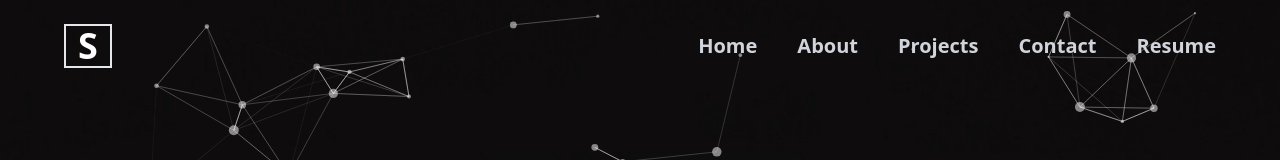
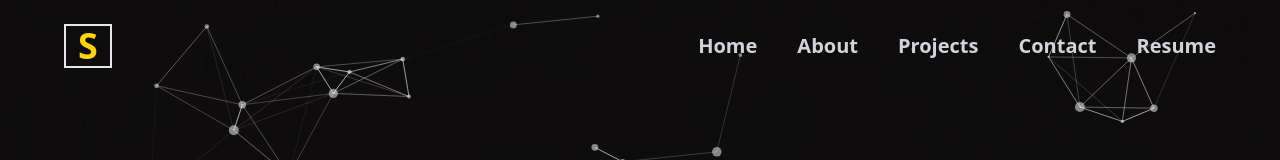
Before and after one commit to Satyam1013/Portfolio, a Next.js app: page / in a window 1280 px wide. Shown: the top 160 px of the page. Built offline with nearby package versions, Linux system fonts and the light colour scheme.

Commit message:
fixed arrow function

```diff
--- a/components/AboutMe.tsx
+++ b/components/AboutMe.tsx
@@ -57,7 +57,7 @@ const directionStyles = [
   { x: 0, y: 100 }, // from bottom
 ];
 
-const AboutMe = () => {
+export default function AboutMe() {
   const splitTextToWords = (text: string) => {
     return text.split(" ").map((word: string, index: number) => (
       <span
@@ -121,6 +121,4 @@ const AboutMe = () => {
       </div>
     </section>
   );
-};
-
-export default AboutMe;
+}
--- a/components/Contact.tsx
+++ b/components/Contact.tsx
@@ -8,7 +8,7 @@ const cardVariant = (direction: any) => ({
   visible: { opacity: 1, x: 0, y: 0, transition: { duration: 0.6 } },
 });
 
-const Contact = () => {
+export default function Contact() {
   const [username, setUsername] = useState("");
   const [email, setEmail] = useState("");
   const [message, setMessage] = useState("");
@@ -165,6 +165,4 @@ const Contact = () => {
       </div>
     </section>
   );
-};
-
-export default Contact;
+}
--- a/components/Navbar.tsx
+++ b/components/Navbar.tsx
@@ -36,7 +36,26 @@ export default function Navbar() {
   const capitalize = (str: string) =>
     str.charAt(0).toUpperCase() + str.slice(1);
 
-  const renderDesktopNavbar = () => (
+  return (
+    <div className="absolute inset-0 bg-black bg-opacity-10">
+      <motion.nav
+        style={{ backgroundColor: navColor }}
+        className={`w-full px-6 md:px-16 ${navHeight} flex justify-between items-center fixed top-0 z-40 transition-all duration-500`}
+        initial={{ y: -80 }}
+        animate={{ y: 0 }}
+        transition={{ duration: 0.5 }}
+      >
+        <motion.h1
+          className="text-4xl text-designColor font-extrabold border-2 w-12 text-center"
+          initial={{ opacity: 0, scale: 0.8 }}
+          animate={{ opacity: 1, scale: 1 }}
+          transition={{ duration: 0.5 }}
+        >
+          S
+        </motion.h1>
+
+        {/* Navbar Desktop*/}
+
         <div className="hidden md:flex gap-10 items-center">
           {routes.map((section) => (
             <Link
@@ -61,27 +80,6 @@ export default function Navbar() {
             <span className="absolute bottom-0 left-0 w-0 h-[2px] bg-designColor transition-all duration-300 group-hover:w-full"></span>
           </a>
         </div>
-  );
-
-  return (
-    <div className="absolute inset-0 bg-black bg-opacity-10">
-      <motion.nav
-        style={{ backgroundColor: navColor }}
-        className={`w-full px-6 md:px-16 ${navHeight} flex justify-between items-center fixed top-0 z-40 transition-all duration-500`}
-        initial={{ y: -80 }}
-        animate={{ y: 0 }}
-        transition={{ duration: 0.5 }}
-      >
-        <motion.h1
-          className="text-4xl text-white font-extrabold border-2 w-12 text-center"
-          initial={{ opacity: 0, scale: 0.8 }}
-          animate={{ opacity: 1, scale: 1 }}
-          transition={{ duration: 0.5 }}
-        >
-          S
-        </motion.h1>
-
-        {renderDesktopNavbar()}
 
         <div
           onClick={() => setMenu(true)}
--- a/components/ScrollBtn.tsx
+++ b/components/ScrollBtn.tsx
@@ -1,7 +1,7 @@
 import React, { useEffect } from "react";
 import { TbChevronRight } from "react-icons/tb";
 
-const ScrollBtn = () => {
+export default function ScrollBtn() {
   useEffect(() => {
     const scrollBtn = document.querySelector(".scrollBtn") as HTMLElement;
     window.onscroll = () => {
@@ -31,6 +31,4 @@ const ScrollBtn = () => {
       </button>
     </div>
   );
-};
-
-export default ScrollBtn;
+}
```
Lines whose indentation alone changed are shown as unchanged.
